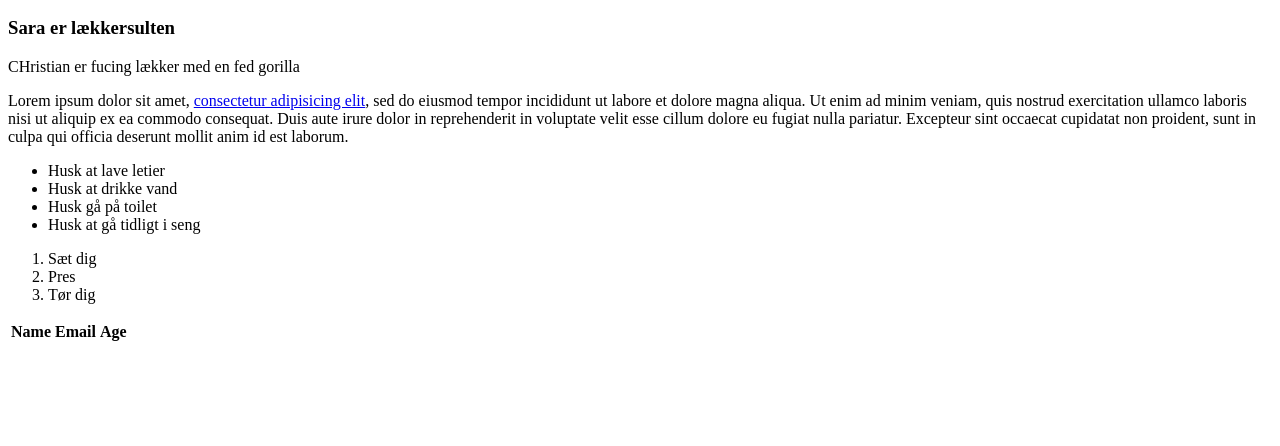
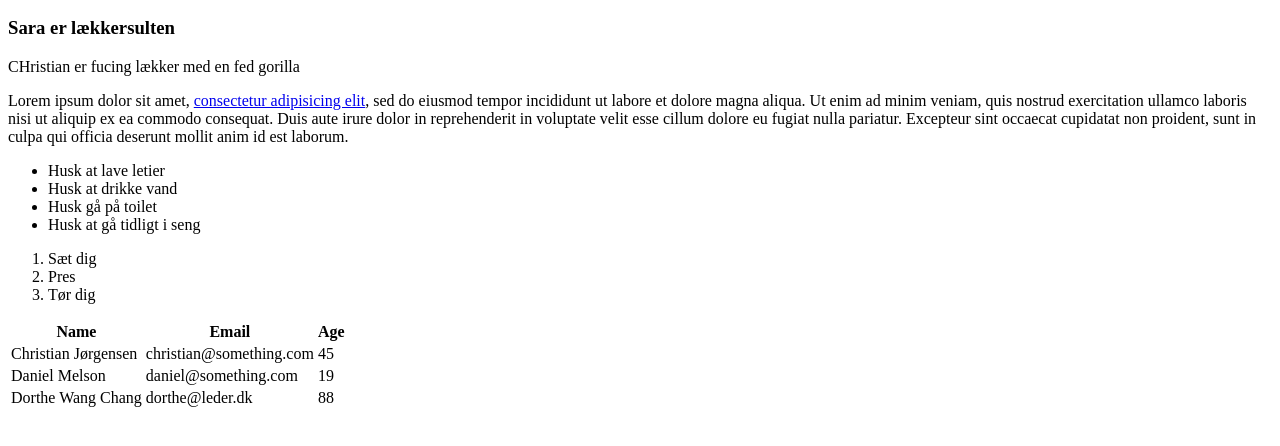
Before and after one commit to dani447eTietgen/IT-Patientjournal, a plain HTML site: page index.html in a window 1280 px wide. Shown: the part 110-556 px from the top of the page. Drawn offline with Linux system fonts and the light colour scheme.

Commit message:
more table-

```diff
--- a/index.html
+++ b/index.html
@@ -41,7 +41,21 @@
           </thead>
 
           <tbody>
-
+            <tr>
+                  <td>Christian Jørgensen</td>
+                  <td>christian@something.com</td>
+                  <td>45</td>
+            </tr>
+            <tr>
+                  <td>Daniel Melson</td>
+                  <td>daniel@something.com</td>
+                  <td>19</td>
+            </tr>
+            <tr>
+                  <td>Dorthe Wang Chang</td>
+                  <td>dorthe@leder.dk</td>
+                  <td>88</td>
+            </tr>
           </tbody>
       </table>
 
```
